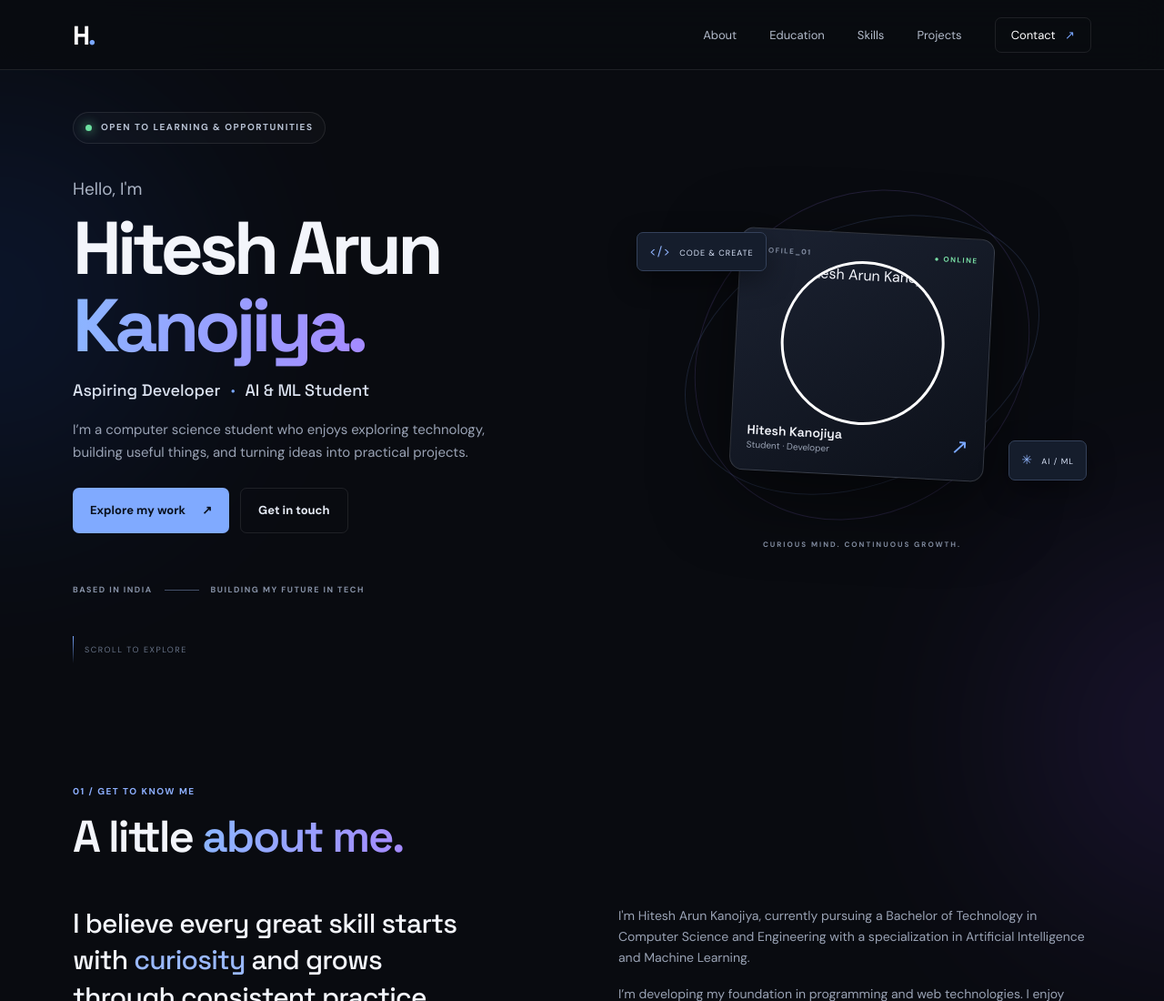
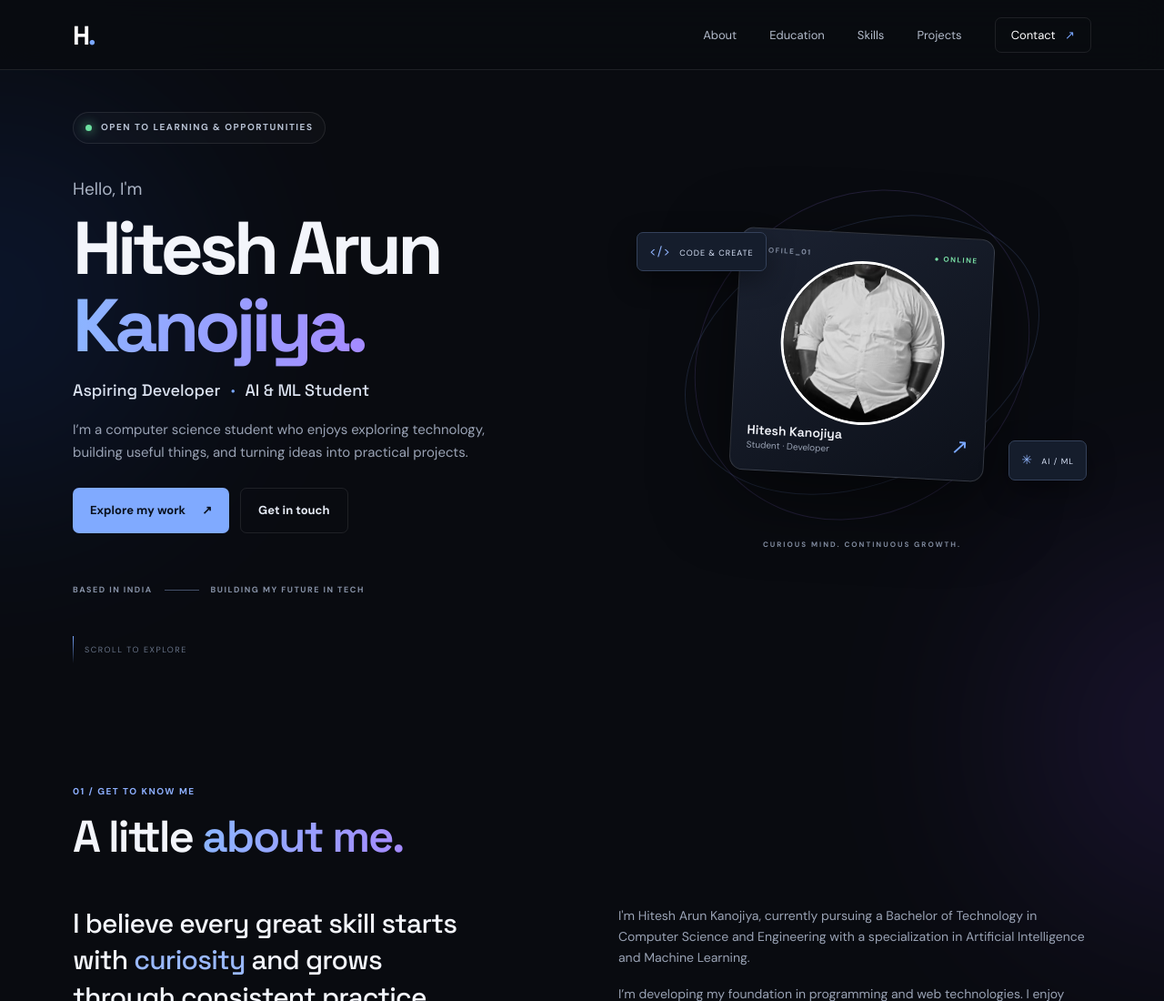
Before and after one commit to hiteshkanojiya511-ship-it/MY-PORTFOLIO, a plain HTML site: page index.html in a window 1280 px wide. Shown: the top 1100 px of the page at 91% size. Drawn offline with Linux system fonts and the light colour scheme.

Commit message:
Update profile image source in index.html

```diff
--- a/index.html
+++ b/index.html
@@ -44,11 +44,11 @@
         <div class="profile-card">
           <div class="profile-top"><span>PROFILE_01</span><span class="profile-live">● ONLINE</span></div>
          <img
-    src="PROFILEJPG.jpeg"
-    alt="Hitesh Arun Kanojiya"
-    class="profile-photo"
->
-          <div class="profile-bottom"><div><strong>Hitesh Kanojiya</strong><small>Student · Developer</small></div><span class="arrow-mark">↗</span></div>
+             src="profile.jpeg"
+             alt="Hitesh Arun Kanojiya"
+             class="profile-photo"
+         >
+         <div class="profile-bottom"><div><strong>Hitesh Kanojiya</strong><small>Student · Developer</small></div><span class="arrow-mark">↗</span></div>
         </div>
         <div class="floating-chip chip-code"><span>&lt;/&gt;</span> CODE & CREATE</div>
         <div class="floating-chip chip-ai"><span>✳</span> AI / ML</div>
```
